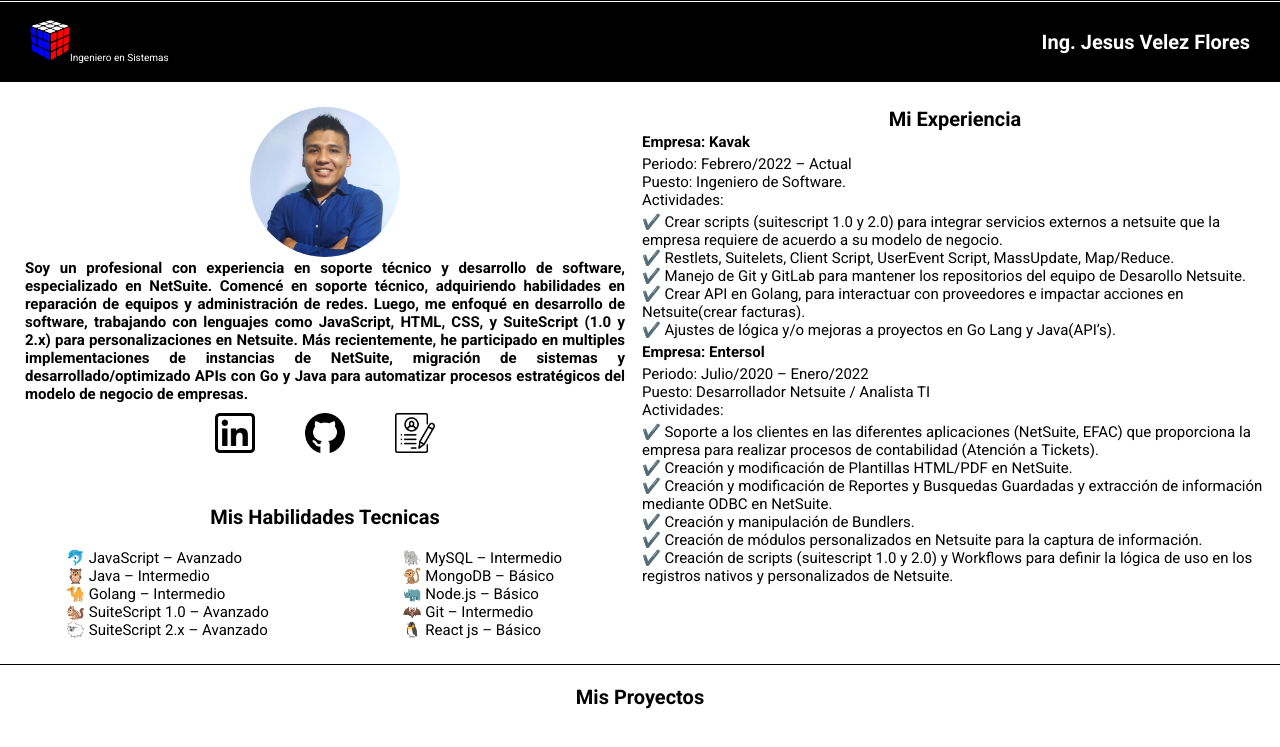
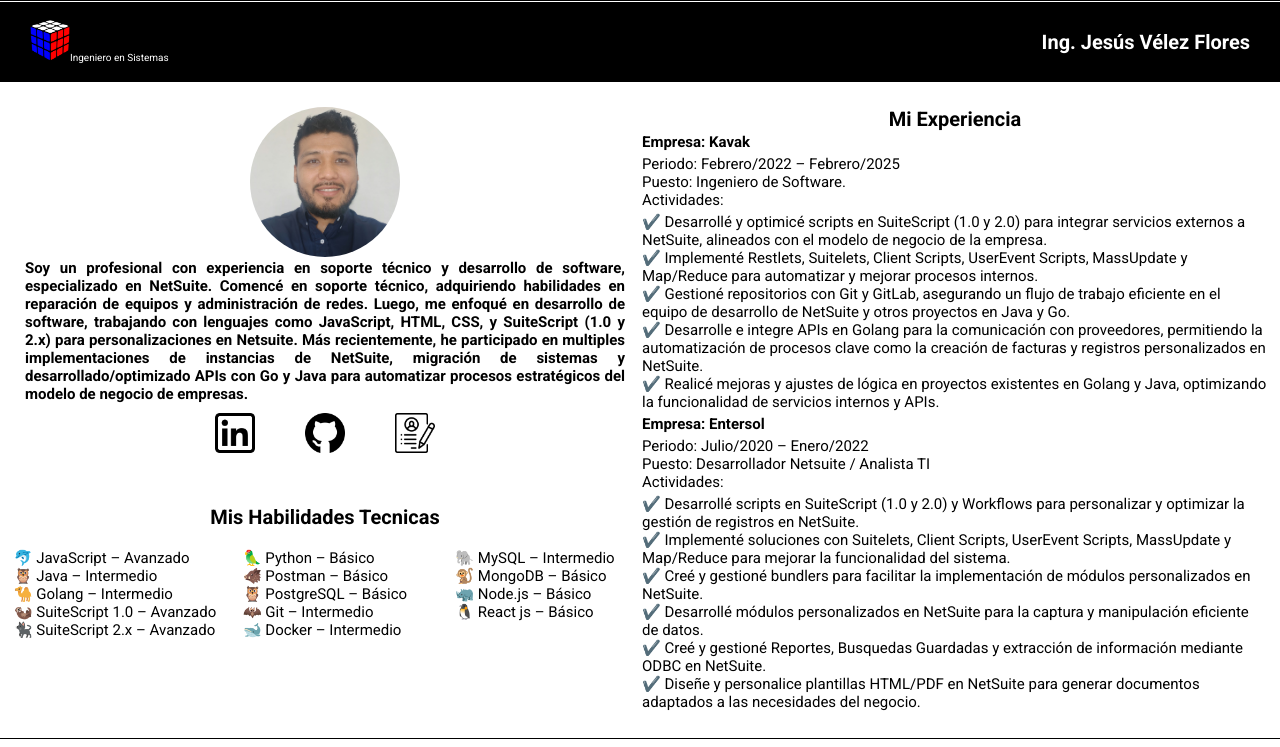
Before and after one commit to Velez27/MiPortafolioWeb, a React app: page / in a window 1280 px wide. Shown: the top 747 px of the page. Built offline with nearby package versions, Linux system fonts and the light colour scheme.

Commit message:
feat: update information about my skills and my experience

```diff
--- a/src/assets/styles/components/AcercaDe.scss
+++ b/src/assets/styles/components/AcercaDe.scss
@@ -59,10 +59,10 @@
 .habilidades{
     font-size: 1.5rem;
     display: grid;
-    grid-template-columns: 1fr 1fr;
+    grid-template-columns: 1fr 1fr 1fr;
     grid-template-rows: 1fr;
-    grid-template-areas: 'title title'
-                         'column1 column2';
+    grid-template-areas: 'title title title'
+                    'column1 column2 column3';
     justify-items: center;
 }
 
--- a/src/components/AcercaDe.jsx
+++ b/src/components/AcercaDe.jsx
@@ -40,18 +40,27 @@
 
                     🐪 Golang – Intermedio <br />
 
-                    🐿️ SuiteScript 1.0 – Avanzado <br />
+                    🦦 SuiteScript 1.0 – Avanzado <br />
 
-                    🐑 SuiteScript 2.x – Avanzado <br />
+                    🐈‍⬛ SuiteScript 2.x – Avanzado <br />
                 </div>
                 <div className='column2'>
+                    🦜 Python – Básico <br />
+
+                    🐗 Postman – Básico <br />
+
+                    🦉 PostgreSQL – Básico <br />
+
+                    🦇 Git – Intermedio <br />
+
+                    🐋 Docker – Intermedio <br />
+                </div>
+                <div className='column3'>
                     🐘 MySQL – Intermedio <br />
 
                     🐒 MongoDB – Básico <br />
 
                     🦏 Node.js – Básico <br />
-
-                    🦇 Git – Intermedio <br />
 
                     🐧 React js – Básico <br />
                 </div>
@@ -69,18 +78,18 @@
                     </tr>
                     <tr>
                         <td>
-                            Periodo: Febrero/2022 – Actual <br />
+                            Periodo: Febrero/2022 – Febrero/2025 <br />
                             Puesto: Ingeniero de Software. <br />
                             Actividades:
                         </td>
                     </tr>
                     <tr>
                         <td>
-                        ✔️ Crear scripts (suitescript 1.0 y 2.0) para integrar servicios externos a netsuite que la empresa requiere de acuerdo a su modelo de negocio. <br />
-                        ✔️ Restlets, Suitelets, Client Script, UserEvent Script, MassUpdate, Map/Reduce. <br />
-                        ✔️ Manejo de Git y GitLab para mantener los repositorios del equipo de Desarollo Netsuite. <br />
-                        ✔️ Crear API en Golang, para interactuar con proveedores e impactar acciones en Netsuite(crear facturas).<br />
-                        ✔️ Ajustes de lógica y/o mejoras a proyectos en Go Lang y Java(API’s).
+                        ✔️ Desarrollé y optimicé scripts en SuiteScript (1.0 y 2.0) para integrar servicios externos a NetSuite, alineados con el modelo de negocio de la empresa. <br />
+                        ✔️ Implementé Restlets, Suitelets, Client Scripts, UserEvent Scripts, MassUpdate y Map/Reduce para automatizar y mejorar procesos internos. <br />
+                        ✔️ Gestioné repositorios con Git y GitLab, asegurando un flujo de trabajo eficiente en el equipo de desarrollo de NetSuite y otros proyectos en Java y Go. <br />
+                        ✔️ Desarrolle e integre APIs en Golang para la comunicación con proveedores, permitiendo la automatización de procesos clave como la creación de facturas y registros personalizados en NetSuite. <br />
+                        ✔️ Realicé mejoras y ajustes de lógica en proyectos existentes en Golang y Java, optimizando la funcionalidad de servicios internos y APIs.
                         </td>
                     </tr>
                     <tr>
@@ -95,12 +104,12 @@
                     </tr>
                     <tr>
                         <td>
-                        ✔️ Soporte a los clientes en las diferentes aplicaciones (NetSuite, EFAC) que proporciona la empresa para realizar procesos de contabilidad (Atención a Tickets). <br />
-                        ✔️ Creación y modificación de Plantillas HTML/PDF en NetSuite.<br />
-                        ✔️ Creación y modificación de Reportes y Busquedas Guardadas y extracción de información mediante ODBC en NetSuite. <br />
-                        ✔️ Creación y manipulación de Bundlers. <br />
-                        ✔️ Creación de módulos personalizados en Netsuite para la captura de información. <br />
-                        ✔️ Creación de scripts (suitescript 1.0 y 2.0) y Workflows para definir la lógica de uso en los registros nativos y personalizados de Netsuite.
+                        ✔️ Desarrollé scripts en SuiteScript (1.0 y 2.0) y Workflows para personalizar y optimizar la gestión de registros en NetSuite. <br />
+                        ✔️ Implementé soluciones con Suitelets, Client Scripts, UserEvent Scripts, MassUpdate y Map/Reduce para mejorar la funcionalidad del sistema. <br />
+                        ✔️ Creé y gestioné bundlers para facilitar la implementación de módulos personalizados en NetSuite. <br />
+                        ✔️ Desarrollé módulos personalizados en NetSuite para la captura y manipulación eficiente de datos. <br />
+                        ✔️ Creé y gestioné Reportes, Busquedas Guardadas y extracción de información mediante ODBC en NetSuite. <br />
+                        ✔️ Diseñe y personalice plantillas HTML/PDF en NetSuite para generar documentos adaptados a las necesidades del negocio.
                         </td>
                     </tr>
                 </table>
--- a/src/components/Header.jsx
+++ b/src/components/Header.jsx
@@ -5,7 +5,7 @@
 
 const Header = () => {
 
-  const title = 'Ing. Jesus Velez Flores';
+  const title = 'Ing. Jesús Vélez Flores';
   const imgTitle = 'Ingeniero en Sistemas';
   return (
   <header className='header'>
```
Also changed, not shown: src/assets/static/foto-perfil.jpg.
